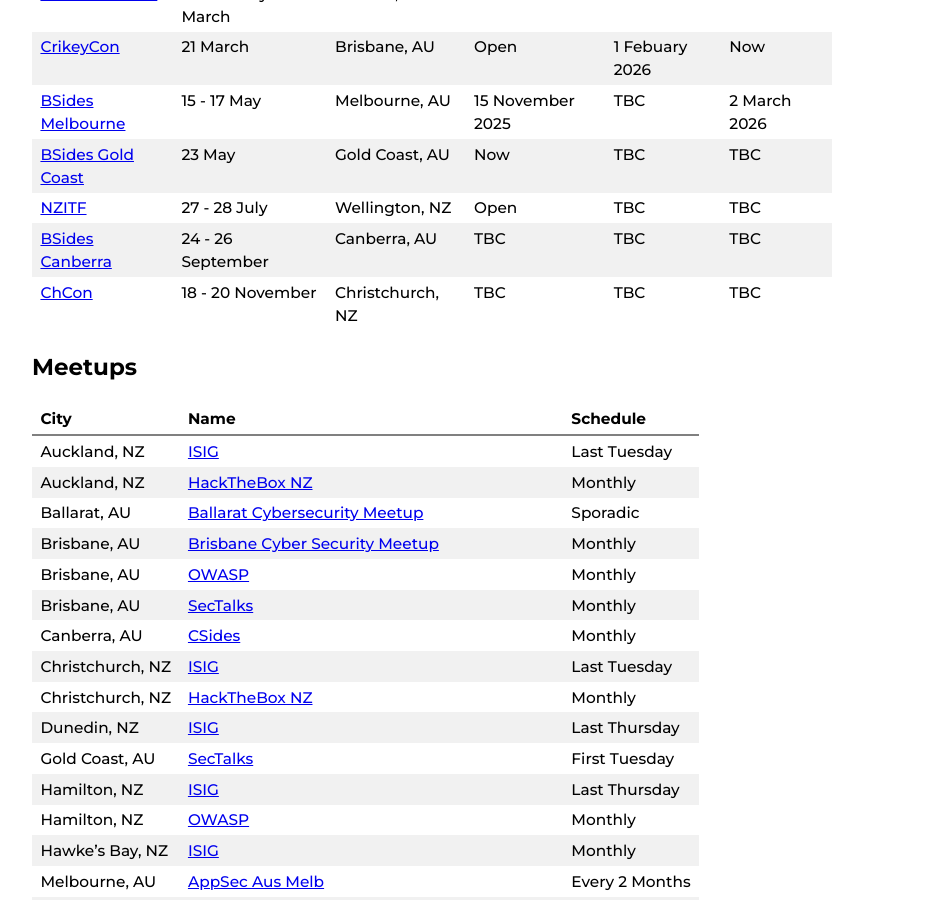
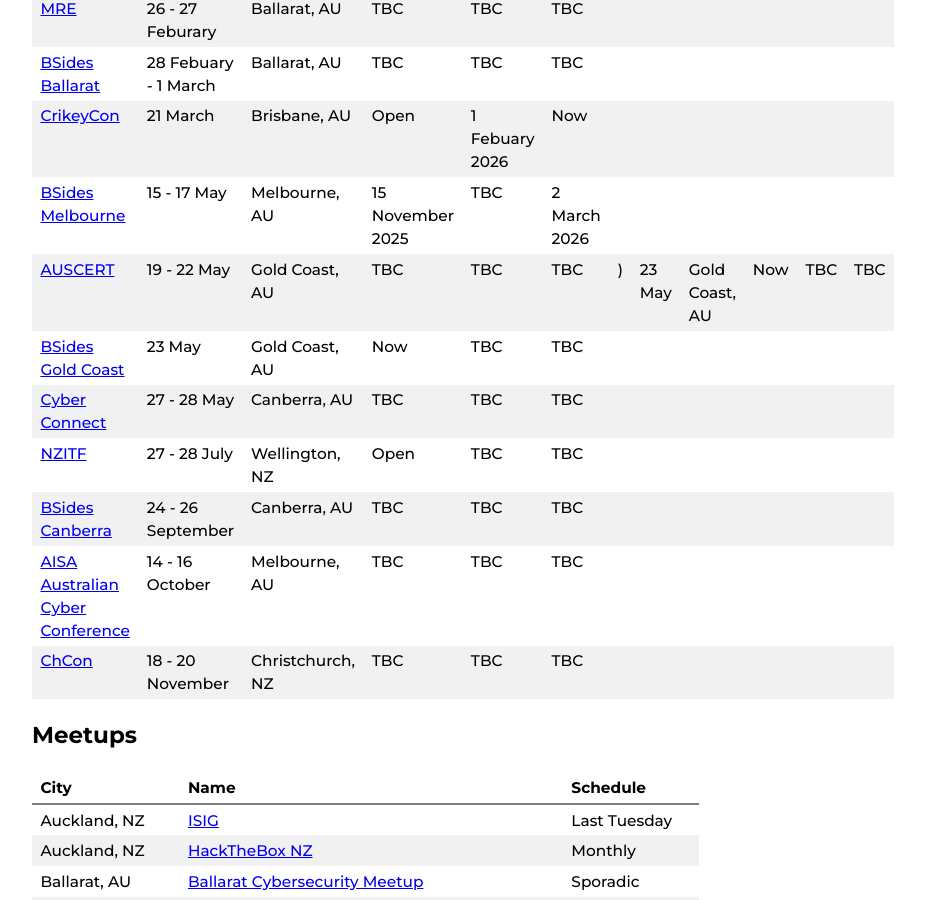
Before and after one commit to nzkarit/downundercons, a Jekyll site: the page built from index.markdown, in a window 1280 px wide and 900 px high, scrolled down 965 px. Shown: the whole window, without its empty margins (208-1133 px from the left). Built offline with Jekyll 4.4.1, drawn with Linux system fonts in a browser that asks for light colours.

Commit message:
Update index.markdown

```diff
--- a/index.markdown
+++ b/index.markdown
@@ -30,9 +30,12 @@ These are a list of hacker/infosec cons and meetups in the NZ and Aussie Area.
 | [BSides Ballarat](https://federation.edu.au/icsl/icsl-conferences/bsides-ballarat-2026) | 28 Febuary - 1 March | Ballarat, AU | TBC | TBC | TBC |
 | [CrikeyCon](https://crikeycon.com/) | 21 March | Brisbane, AU | Open | 1 Febuary 2026 | Now |
 | [BSides Melbourne](https://www.bsidesmelbourne.com/) | 15 - 17 May | Melbourne, AU | 15 November 2025 | TBC | 2 March 2026 |
+| [AUSCERT](https://conference.auscert.org.au/) | 19 - 22 May | Gold Coast, AU | TBC | TBC | TBC |) | 23 May | Gold Coast, AU | Now | TBC | TBC |
 | [BSides Gold Coast](https://bsidesgoldie.com/) | 23 May | Gold Coast, AU | Now | TBC | TBC |
+| [Cyber Connect](https://www.cyberconnect.org.au/) | 27 - 28 May | Canberra, AU | TBC | TBC | TBC |
 | [NZITF](https://nzitf.org.nz/conference-details) | 27 - 28 July | Wellington, NZ | Open | TBC | TBC |
 | [BSides Canberra](https://www.bsidesau.com.au/) | 24 - 26 September | Canberra, AU | TBC | TBC | TBC |
+| [AISA Australian Cyber Conference](https://www.cyberconference.com.au/) | 14 - 16 October | Melbourne, AU | TBC | TBC | TBC |
 | [ChCon](https://2026.chcon.nz/) | 18 - 20 November | Christchurch, NZ | TBC | TBC | TBC |
 
 ## Meetups
```
